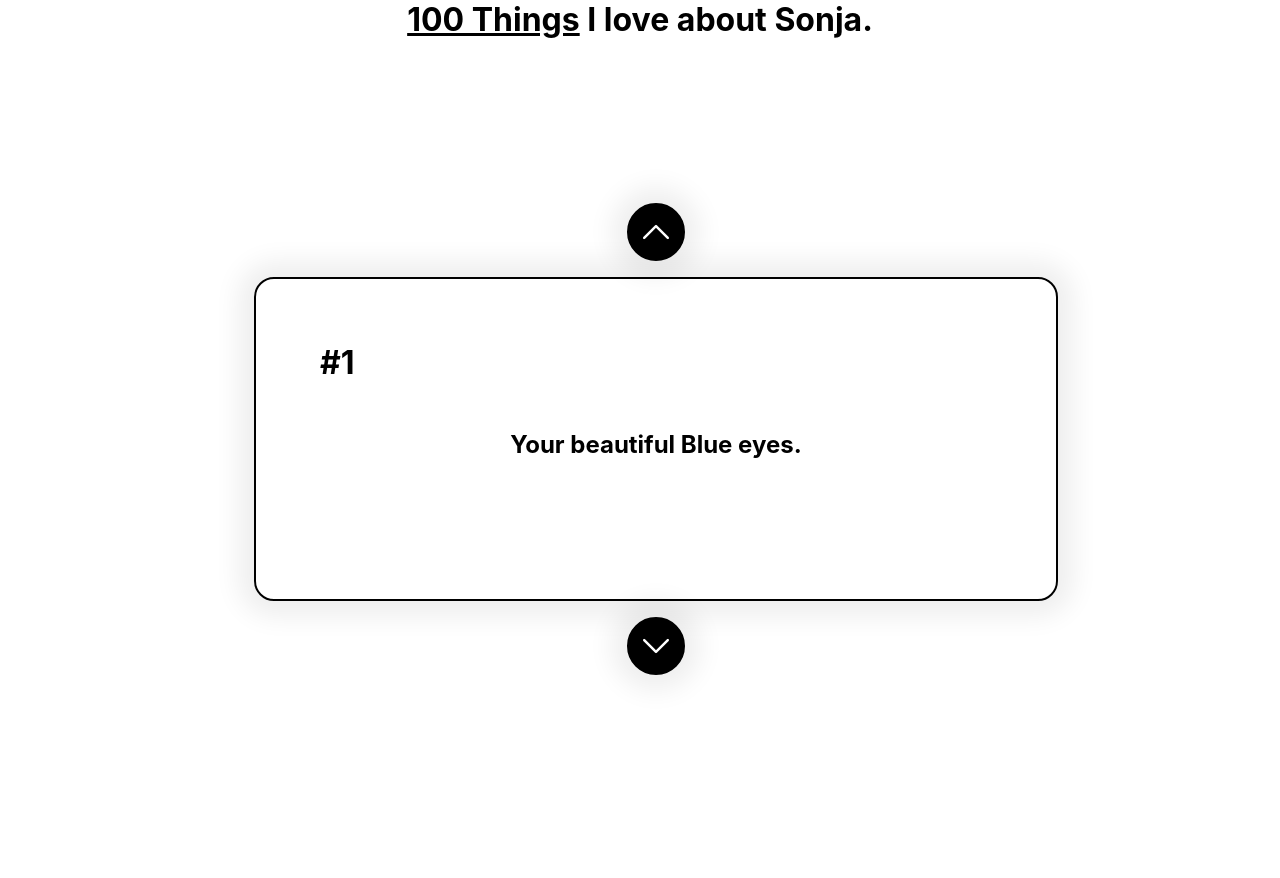
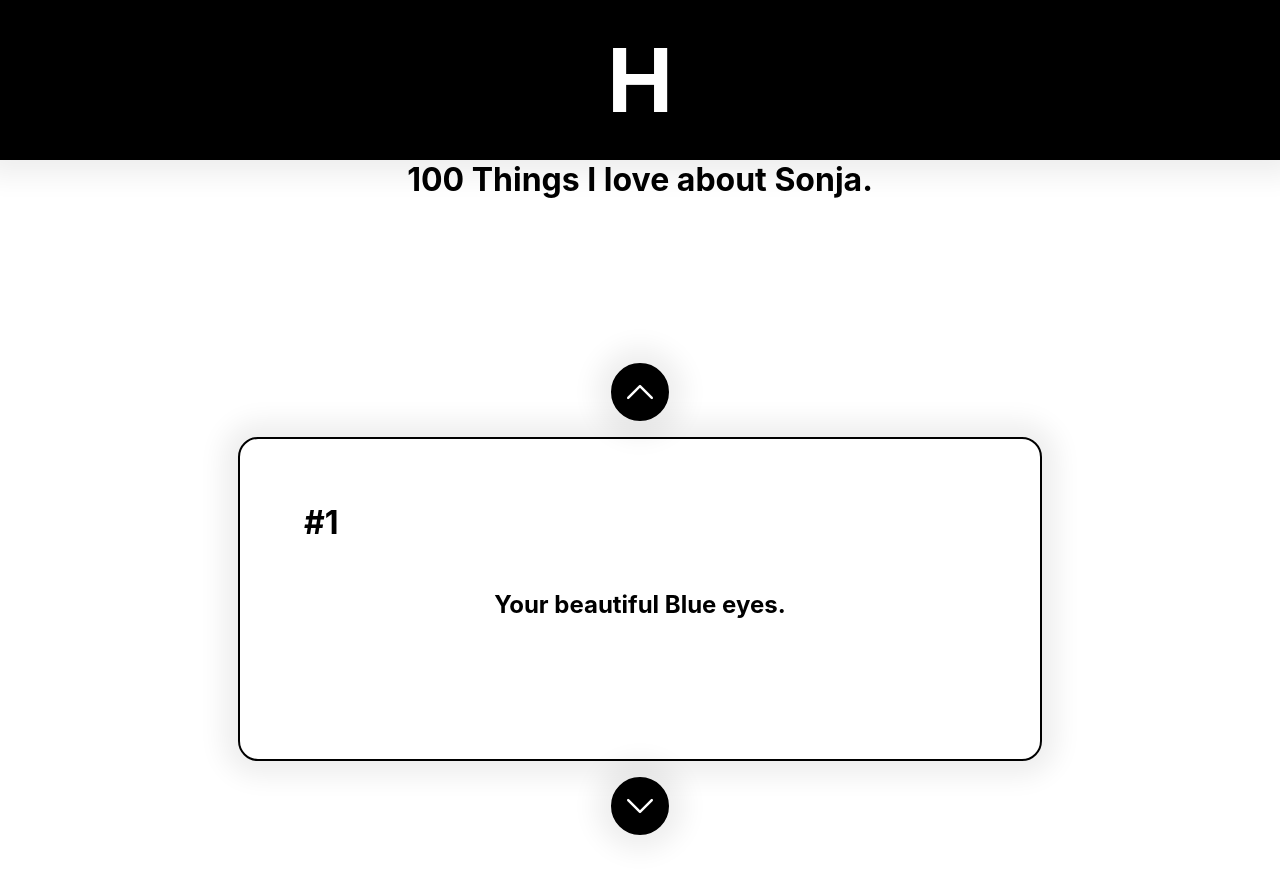
Before and after one commit to TheArtemis/hundredthings, a React (Create React App) app: page / in a window 1280 px wide. Shown: the top 878 px of the page. Before the commit the page ends 839 px from the top, so only its background shows below. Built offline with nearby package versions, Linux system fonts and the light colour scheme.

Commit message:
Tried to fix midnigh bug. Added Header

```diff
--- a/src/App.js
+++ b/src/App.js
@@ -2,21 +2,24 @@ import './App.css';
 import './styles/card-container.css'
 import Cards from './components/Cards';
 import Title from './components/Title';
+import Header from './components/Header';
 
 const things = [
         "Your beautiful Blue eyes.",
         "The 'ihhh' noises that you make when you are happy.",
         "How grumpyly cute you are in the mornings.",
+        "When we playfight in bed",
         "How hardworking you are when you go Project Mode",
+        "When you sing me the finnish lullabies",
         "How competitive you are whenever we play cards (or any game really).",
-        "When you sing me the finnish lullabies",
-        "When we playfight in bed",
     ]
-const startDate = new Date("2024-07-31");
+let startDate = new Date("2024-07-31");
+startDate.setHours(0, 0, 0, 0);
 
 function App() {
     return (
     <div>
+        <Header/>
         <Title name="Sonja"/>
         <Cards startDate={startDate} things={things}/>
     </div>
--- a/src/components/Arrow.js
+++ b/src/components/Arrow.js
@@ -5,7 +5,7 @@ function Arrow(props) {
     const directionClass = props.direction === 'down' ? 'arrow-down' : 'arrow-up';
 
     return (
-        <div className={`arrow ${directionClass}`} onClick={props.onClick}>
+        <div className={`arrow ${directionClass} noselect`} onClick={props.onClick}>
         </div>
     );
 }
--- /dev/null
+++ b/src/components/Header.js
@@ -0,0 +1,11 @@
+import '../styles/header.css'
+
+function Header(){
+    return (
+        <div className="header">
+            <div className="logo">H</div>
+        </div>
+    );
+}
+
+export default Header;
--- a/src/index.css
+++ b/src/index.css
@@ -6,6 +6,9 @@ body {
   -webkit-font-smoothing: antialiased;
   -moz-osx-font-smoothing: grayscale;
   height: 100%;
+  overflow-y: hidden;
+  overflow-x: hidden;
+  position: relative;
 }
 
 code {
--- a/src/styles/card-container.css
+++ b/src/styles/card-container.css
@@ -1,5 +1,5 @@
 .card-container {
-    margin-left: 1rem;
+   /*  margin-left: 1rem; */
     display: flex;
     flex-direction: column;
     align-items: center;
--- a/src/styles/card.css
+++ b/src/styles/card.css
@@ -49,6 +49,7 @@
         width: 90%;
         height: 60rem;
         padding-bottom: 8rem;
+        border-width: 5px;
     }
 
     .number {
--- /dev/null
+++ b/src/styles/header.css
@@ -0,0 +1,17 @@
+.header {
+  background-color: black;
+  width: 100%;
+  height: 10rem;
+  display: flex;
+  justify-content: center;
+  align-items: center;
+  -webkit-box-shadow: 0px 0px 27px 15px rgba(0,0,0,0.072);
+  -moz-box-shadow: 0px 0px 27px 15px rgba(0,0,0,0.072);
+  box-shadow: 0px 0px 27px 15px rgba(0,0,0,0.072);
+}
+
+.logo {
+    color: white;
+    font-size:5.5rem;
+    font-weight: bold;
+}
--- a/src/styles/title.css
+++ b/src/styles/title.css
@@ -13,7 +13,8 @@
 }
 
 .hundred-text {
-    text-decoration: underline;
+    text-decoration: none;
+    font-weight: bold;
 }
 
 @media (orientation: portrait) {
```
